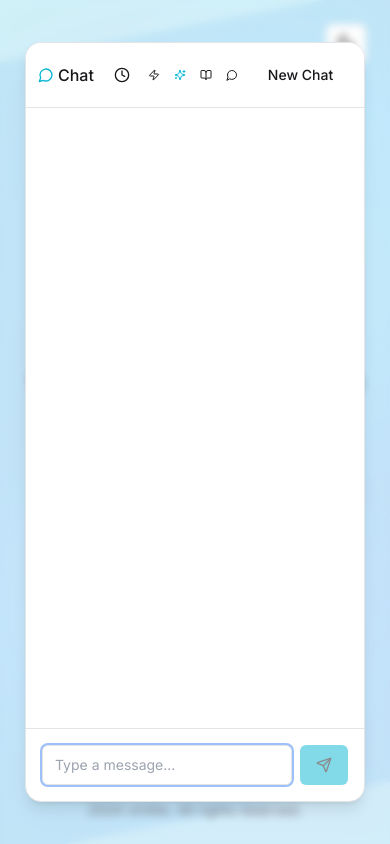
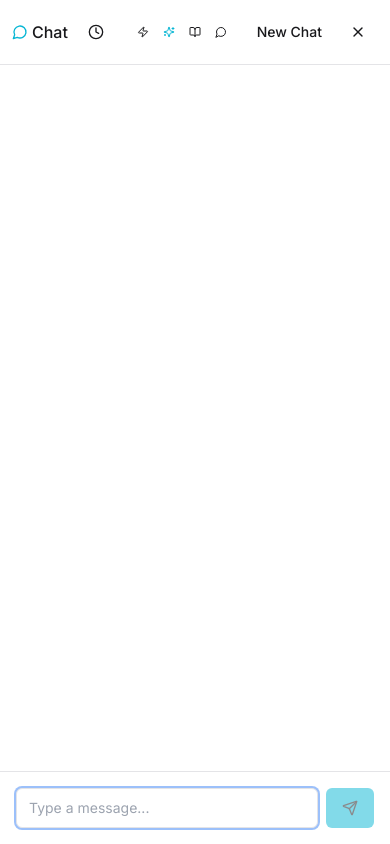
Before and after one commit to jpcpais01/viriato-landing, a Next.js app: page / in a window 390 px wide. Both pictures are taken after a click on the button "Start Chat". Built offline with nearby package versions, Linux system fonts and the light colour scheme.

Commit message:
mobile screen opt

```diff
--- a/src/components/AIChat.tsx
+++ b/src/components/AIChat.tsx
@@ -135,8 +135,8 @@ export function AIChat({ isOpen, onClose }: AIChatProps) {
   }, [messages]);
 
   return (
-    <div className={`fixed inset-0 bg-background/80 backdrop-blur-sm z-[100] flex items-center justify-center p-4 sm:p-6 ${isOpen ? 'block' : 'hidden'}`}>
-      <div className="bg-background rounded-2xl shadow-lg w-full max-w-[95%] sm:max-w-[85%] md:max-w-[75%] lg:max-w-[60%] h-[90vh] sm:h-[80vh] flex flex-col border-border border overflow-hidden">
+    <div className={`fixed inset-0 bg-background/80 backdrop-blur-sm z-[100] flex items-center justify-center sm:p-6 ${isOpen ? 'block' : 'hidden'}`}>
+      <div className="bg-background sm:rounded-2xl shadow-lg w-full h-full sm:max-w-[85%] md:max-w-[75%] lg:max-w-[60%] sm:h-[80vh] flex flex-col border-border sm:border overflow-hidden">
         {/* Header */}
         <div className="bg-background p-3 sm:p-4 flex justify-between items-center border-b border-border shrink-0">
           <div className="flex items-center gap-2 sm:gap-4">
```
